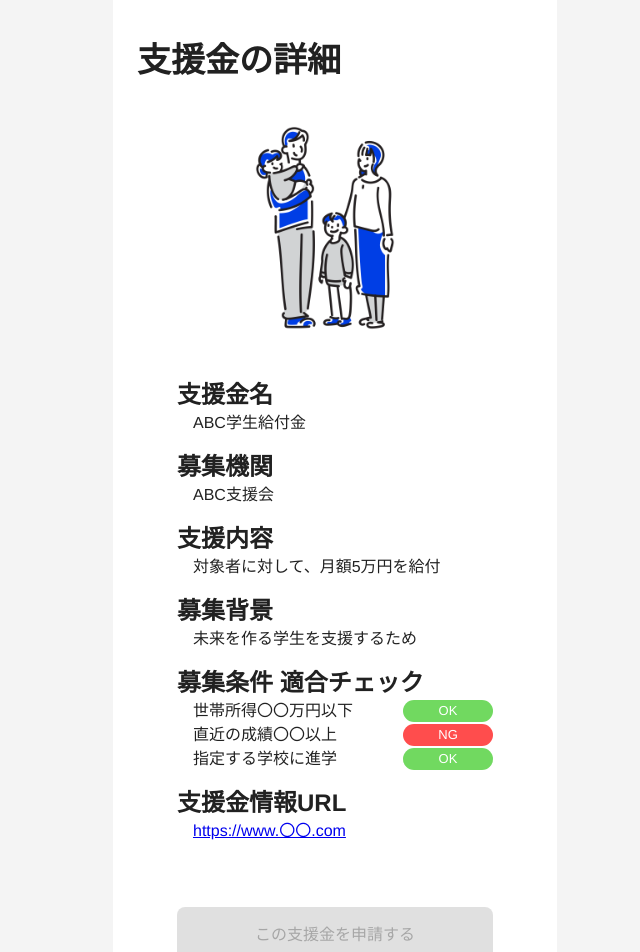
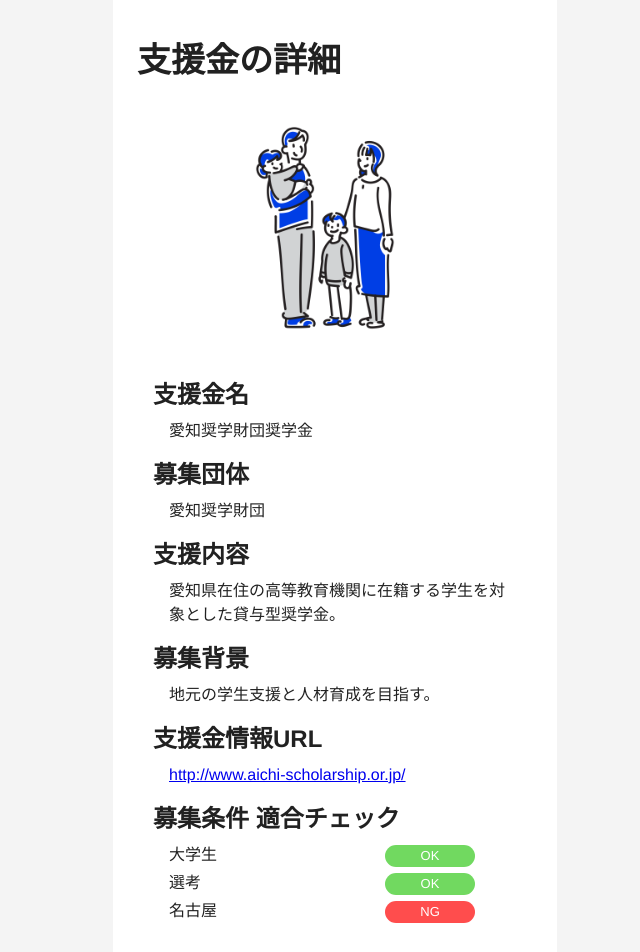
Before and after one commit to STECH-for-My-Shienkin-Navi/My-Shienkin-Navi, a React (Vite) app: page /SupportDetail in a window 1280 px wide. Shown: the top 952 px of the page, without its empty margins (305-945 px from the left). Built offline with nearby package versions, Linux system fonts and the light colour scheme.

Commit message:
feat: 支援金一覧・詳細改修

```diff
--- a/src/components/pages/SupportDetailPage.tsx
+++ b/src/components/pages/SupportDetailPage.tsx
@@ -1,11 +1,32 @@
 import { FC } from 'react';
-import { Box, Chip, Typography } from '@mui/material';
+import { Box, Chip, Grid, Typography } from '@mui/material';
 import { MainLayout } from '../layout/MainLayout';
 import supportImg from '../../assets/supportImg.png';
 import { Col } from '../common/Col';
 import { useNavigate } from 'react-router-dom';
 import { CommonButton } from '../common/CommonButton';
-import { infoList } from '../../data/infoList';
+import { useRecoilValue } from 'recoil';
+import { SupportDataListState } from '../../data/SupportDataList';
+import { SupportDataType } from '../../types/SupportDataType';
+
+const dispItem = [
+  {
+    title: '支援金名',
+    key: 'name',
+  },
+  {
+    title: '募集団体',
+    key: 'organization',
+  },
+  {
+    title: '支援内容',
+    key: 'content',
+  },
+  {
+    title: '募集背景',
+    key: 'background',
+  },
+];
 
 const OKChip = () => {
   return (
@@ -36,6 +57,10 @@ const NGChip = () => {
 
 export const SupportDetailPage: FC = () => {
   const navigator = useNavigate();
+  const supportDataList = useRecoilValue(SupportDataListState);
+  const selectItemId = 5;
+  const dispContent = supportDataList[selectItemId];
+
   const navList = [
     {
       label: 'この支援金を申請する',
@@ -48,6 +73,7 @@ export const SupportDetailPage: FC = () => {
       isSecondary: true,
     },
   ];
+
   return (
     <MainLayout title="支援金の詳細">
       <Box>
@@ -56,41 +82,52 @@ export const SupportDetailPage: FC = () => {
         </Box>
         <Box sx={{ mx: 2, mt: 2 }}>
           <Col spacing={2}>
-            {infoList.map((item) => {
+            {dispItem.map((item) => {
+              const key = item.key as keyof SupportDataType;
               return (
                 <Box key={item.title}>
                   <Typography variant="h5">{item.title}</Typography>
-                  {item.contents.map((content, index) => {
-                    return (
-                      <Box key={content}>
-                        {item.isURL ? (
-                          <Typography sx={{ pl: 2 }}>
-                            <a href="https://www.〇〇.com">{content}</a>
-                          </Typography>
-                        ) : (
-                          <Box
-                            sx={{
-                              display: 'flex',
-                              alignItems: 'center',
-                              justifyContent: 'space-between',
-                              gap: '50px',
-                            }}
-                          >
-                            <Typography sx={{ pl: 2 }}>{content}</Typography>
-                            {item.status && (item.status[index] ? <OKChip /> : <NGChip />)}
-                          </Box>
-                        )}
-                      </Box>
-                    );
-                  })}
+                  <Typography sx={{ pl: 2, mt: 1 }}>{dispContent[key]}</Typography>
                 </Box>
               );
             })}
+            <Box sx={{ mt: 2 }}>
+              <Typography variant="h5">支援金情報URL</Typography>
+              <Typography sx={{ pl: 2, mt: 1 }}>
+                <a href={dispContent.url}>{dispContent.url}</a>
+              </Typography>
+            </Box>
+            <Box>
+              <Typography variant="h5">募集条件 適合チェック</Typography>
+              <Box sx={{ pl: 2, mt: 1 }}>
+                <Col spacing={0.5}>
+                  {supportDataList[selectItemId].conditions.map((condition, index) => {
+                    return (
+                      <Grid container key={condition}>
+                        <Grid item xs={6}>
+                          <Typography>{condition}</Typography>
+                        </Grid>
+                        <Grid item xs={6} textAlign="center">
+                          {/* {supportDataList[selectItemId].status[index] ? <OKChip /> : <NGChip />} */}
+                          {index !== 2 ? <OKChip /> : <NGChip />}
+                        </Grid>
+                      </Grid>
+                    );
+                  })}
+                </Col>
+              </Box>
+            </Box>
           </Col>
         </Box>
         <Box sx={{ mx: 2, mt: 8 }}>
           <Col spacing={2}>
-            {navList.map((item, index) => {
+            <CommonButton isPrimary isDisabled onClick={() => {}}>
+              この奨学金を申請する
+            </CommonButton>
+            <CommonButton isSecondary onClick={() => navigator('/SupportList')}>
+              支援金の選択肢に戻る
+            </CommonButton>
+            {/* {navList.map((item, index) => {
               return (
                 <CommonButton
                   key={item.label}
@@ -99,18 +136,19 @@ export const SupportDetailPage: FC = () => {
                   onClick={() => {
                     item.path && navigator(item.path);
                   }}
-                  isDisabled={
-                    index === 0
-                      ? !infoList
-                          .map((item) => item.status?.every((status) => status === true))
-                          .every((statusList) => statusList === true || statusList === undefined)
-                      : false
-                  }
+                  isDisabled={true}
+                  // isDisabled={
+                  //   index === 0
+                  //     ? !infoList
+                  //         .map((item) => item.status?.every((status) => status === true))
+                  //         .every((statusList) => statusList === true || statusList === undefined)
+                  //     : false
+                  // }
                 >
                   {item.label}
                 </CommonButton>
               );
-            })}
+            })} */}
           </Col>
         </Box>
       </Box>
--- a/src/components/pages/SupportListPage.tsx
+++ b/src/components/pages/SupportListPage.tsx
@@ -3,47 +3,70 @@ import { MainLayout } from '../layout/MainLayout';
 import { CommonButton } from '../common/CommonButton';
 import { CommonCard } from '../common/CommonCard';
 import { useNavigate } from 'react-router-dom';
-import { Stack, Typography, IconButton } from '@mui/material';
-import { supportMoneyList } from '../../data/supportMoneyList';
+import { Stack, Typography, IconButton, Chip } from '@mui/material';
 import NavigateBeforeIcon from '@mui/icons-material/NavigateBefore';
 import FirstPageIcon from '@mui/icons-material/FirstPage';
 import NavigateNextIcon from '@mui/icons-material/NavigateNext';
 import LastPageIcon from '@mui/icons-material/LastPage';
+import LocalOfferIcon from '@mui/icons-material/LocalOffer';
+import { useRecoilValue } from 'recoil';
+import { SupportDataListState } from '../../data/SupportDataList';
 
 export const SupportListPage: FC = () => {
   const navigate = useNavigate();
+  const supportDataList = useRecoilValue(SupportDataListState);
+
   const itemsPerPage = 4; // 1ページあたりのアイテム数
   const [currentPage, setCurrentPage] = useState(0); // 現在のページ数
-  const [currentList, setCurrentList] = useState(supportMoneyList.slice(0, itemsPerPage)); // 現在表示するリスト
+  const [currentList, setCurrentList] = useState(supportDataList.slice(0, itemsPerPage)); // 現在表示するリスト
 
   useEffect(() => {
     // ページが変更された時に表示するリストを更新
     const start = currentPage * itemsPerPage;
     const end = start + itemsPerPage;
-    setCurrentList(supportMoneyList.slice(start, end));
+    setCurrentList(supportDataList.slice(start, end));
   }, [currentPage]);
 
-  const maxPage = Math.ceil(supportMoneyList.length / itemsPerPage) - 1; // 最大ページ数
+  const maxPage = Math.ceil(supportDataList.length / itemsPerPage) - 1; // 最大ページ数
 
   return (
     <MainLayout title="奨学金の一覧">
       <Stack sx={{ width: '100%' }} spacing={3}>
-        {currentList.map((item, index) => {
+        {currentList.length > 0
+          ? currentList.map((item) => {
               return (
-            <CommonCard key={item.title} title={item.title} onClick={() => navigate(item.path)}>
-              <Typography variant="body1" sx={{ marginBottom: '20px' }}>
-                {item.contents}
+                <CommonCard
+                  key={item.name}
+                  title={item.name}
+                  onClick={() => navigate('/SupportDetail')}
+                >
+                  <Stack spacing={2}>
+                    <Typography variant="body1" sx={{ height: '4em' }}>
+                      {item.content}
                     </Typography>
+                    <Stack direction="row" spacing={0.5}>
+                      {item.tag.map((tag, index) => {
+                        return index > 4 ? null : (
+                          <Chip
+                            label={tag}
+                            variant="outlined"
+                            color="primary"
+                            deleteIcon={<LocalOfferIcon />}
+                          />
+                        );
+                      })}
+                    </Stack>
                     <CommonButton
                       children="詳細確認・申請"
                       onClick={() => {
-                  console.log('aaa');
                         navigate('/SupportDetail');
                       }}
                     />
+                  </Stack>
                 </CommonCard>
               );
-        })}
+            })
+          : null}
 
         <Stack
           direction="row"
--- a/src/data/SupportDataList.ts
+++ b/src/data/SupportDataList.ts
@@ -205,7 +205,7 @@ const initialData: SupportDataType[] = [
   },
 ];
 
-export const SupportDataList = atom<SupportDataType[]>({
+export const SupportDataListState = atom<SupportDataType[]>({
   key: 'SupportDataList',
   default: initialData,
 });
@@ -215,4 +215,4 @@ export const SupportDataList = atom<SupportDataType[]>({
   不足をインポートして下さい
   ↓↓↓
 */
-const supportDataList = useRecoilValue(SupportDataList);
+// const supportDataList = useRecoilValue(SupportDataListState);
--- a/src/data/temporaryMoneyList.tsx
+++ b/src/data/temporaryMoneyList.tsx
@@ -1,26 +1,39 @@
 export const temporaryMoneyList = [
   {
-    title: '奨学金',
+    title: '給付奨学金',
     path: '/SupportList',
   },
   {
-    title: '学生ローン',
+    title: '貸与奨学金',
     path: '/SupportList',
   },
   {
-    title: '給付金',
+    title: '授業料減免',
     path: '/SupportList',
   },
   {
-    title: '奨学金返還免除制度',
+    title: '予約採用',
     path: '/SupportList',
   },
   {
-    title: '学生生活費貸与制度',
+    title: '在学採用',
     path: '/SupportList',
   },
   {
-    title: '特別支援教育費',
+    title: '留学',
+    path: '/SupportList',
+  },
+  {
+    title: '高校',
+    path: '/SupportList',
+  },
+
+  {
+    title: '大学',
+    path: '/SupportList',
+  },
+  {
+    title: '専門学校',
     path: '/SupportList',
   },
 ];
```
Lines whose indentation alone changed are shown as unchanged.
